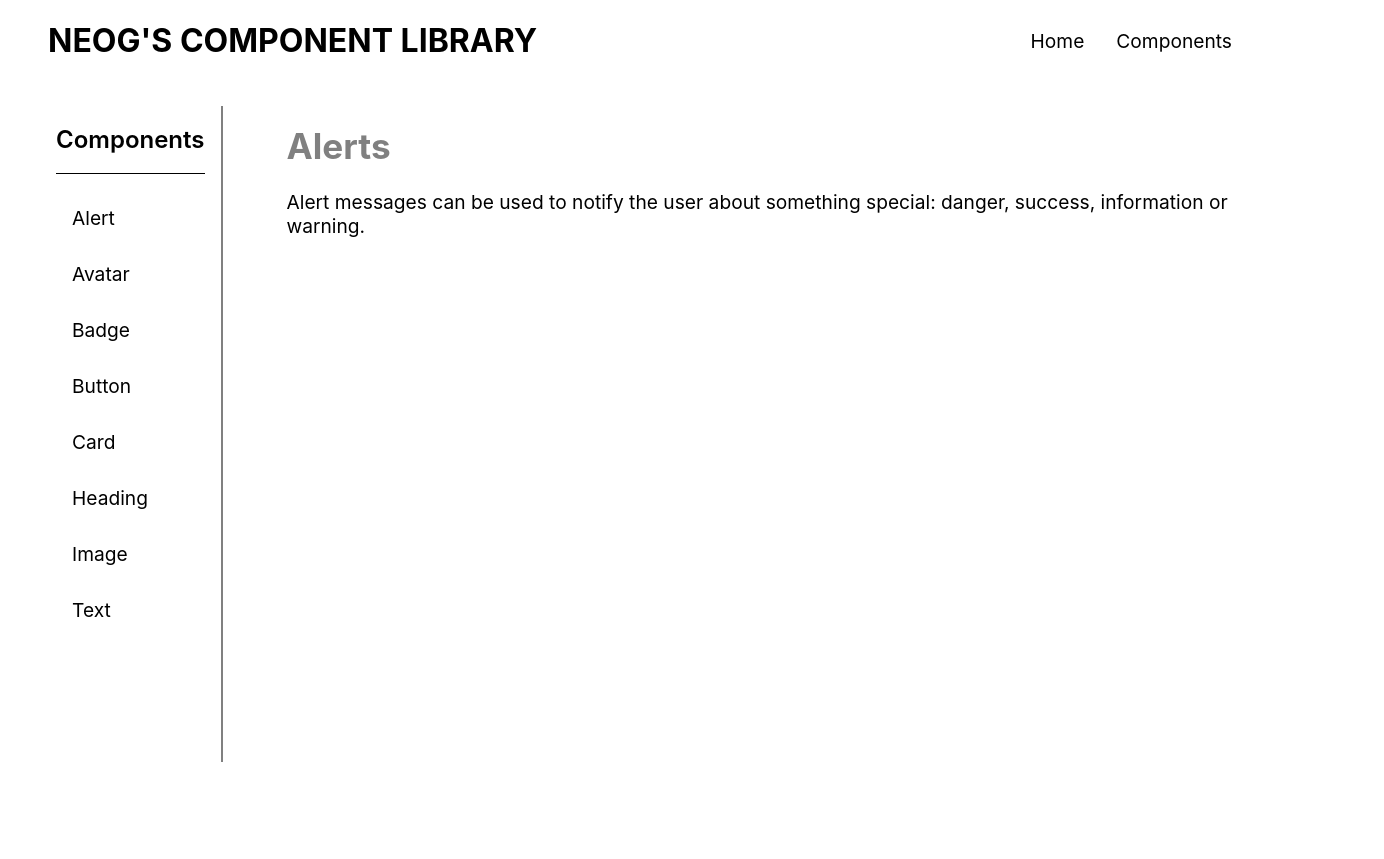
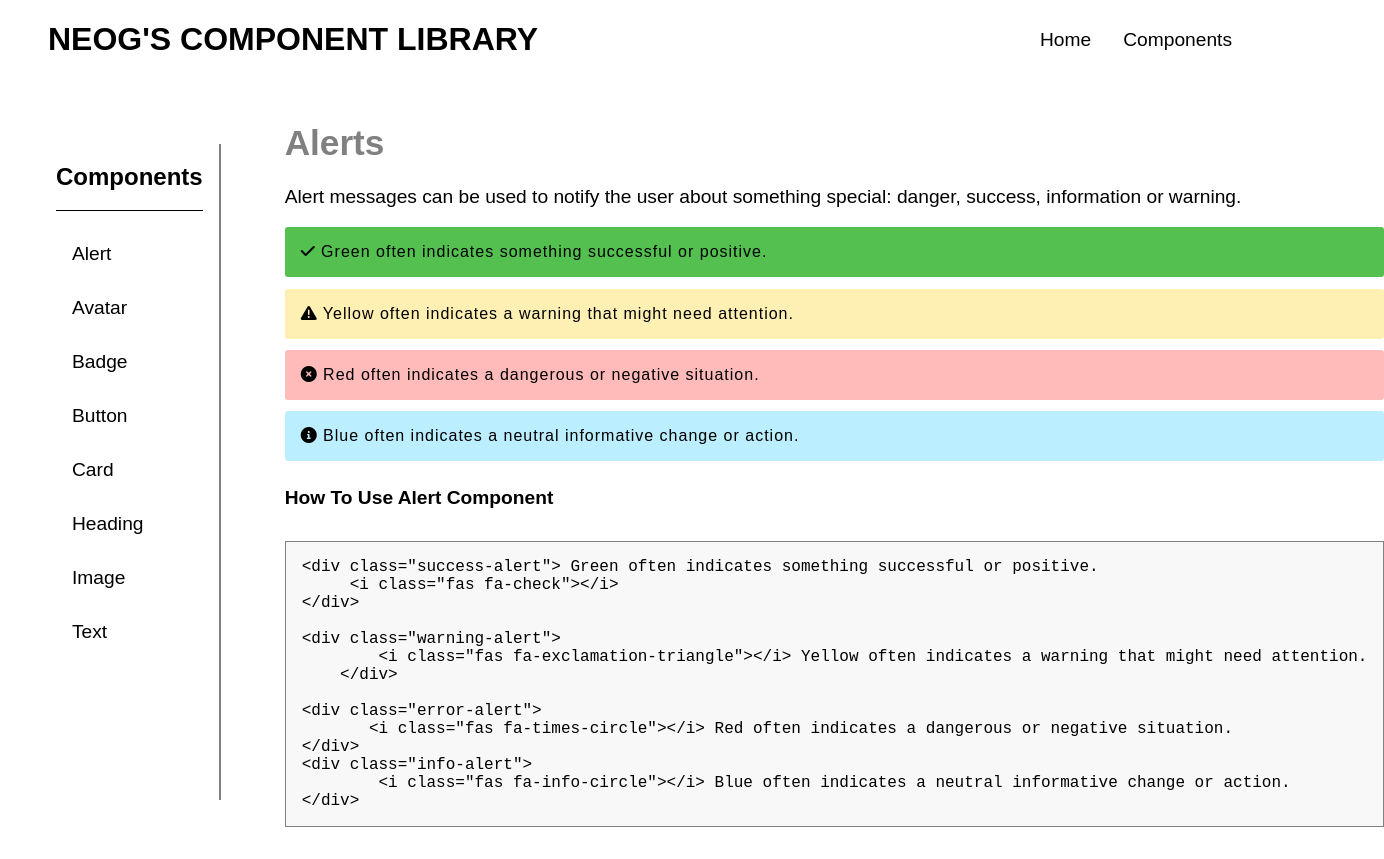
Before and after one commit to mahimagupta24/Component-library, a React (Create React App) app: page /alert in a window 1280 px wide. Shown: the whole page, 1384 px wide, since content can reach past the window. Before the commit the page ends 800 px from the top, so only its background shows below. Built offline with nearby package versions, Linux system fonts and the light colour scheme.

Commit message:
add alert component

```diff
--- a/src/components/Alert/Alert.css
+++ b/src/components/Alert/Alert.css
@@ -1,4 +1,4 @@
-.alert-main{
+.documentation-main{
     display: flex;
 }
 .documentation{
@@ -14,3 +14,55 @@
 .documentation-text{
     font-size:1.2rem;
 }
+
+.documentation-sub-heading{
+    font-size: 1.2rem;
+}
+
+.code-block{
+    display: block;
+    border: 1px solid grey;
+    padding: 1rem;
+    overflow-x: auto;
+    font-size: large;
+    margin-top:2rem;
+    background-color: #F9F8F9;
+}
+.success-alert{
+    background-color: #53C050;
+    border-radius: 3px;
+    font-size: 1rem;
+    font-weight: 300;
+    letter-spacing: 1px;
+    margin: 0.7rem 0;
+    padding: 1rem;
+    /* width: 20rem; */
+}
+.warning-alert{
+    background-color: #FEEFB3;
+    border-radius: 3px;
+    font-size: 1rem;
+    font-weight: 300;
+    letter-spacing: 1px;
+    margin: 0.7rem 0;
+    padding: 1rem;
+    /* width: 20rem; */
+}
+.error-alert{
+    background-color: #FFBABA;
+    border-radius: 3px;
+    font-size: 1rem;
+    font-weight: 300;
+    letter-spacing: 1px;
+    margin: 0.7rem 0;
+    padding: 1rem;
+}
+.info-alert{
+    background-color:#BBEEFF;
+    border-radius: 3px;
+    font-size: 1rem;
+    font-weight: 300;
+    letter-spacing: 1px;
+    margin: 0.7rem 0;
+    padding: 1rem;
+}
--- a/src/components/Alert/Alert.js
+++ b/src/components/Alert/Alert.js
@@ -1,20 +1,61 @@
 import Header from "../Header";
 import SideBar from "../sidebar";
-import "./Alert.css"
-export default function Alert(){
-    return <div>
-        <Header/>
+import "./Alert.css";
 
-            <div className="alert-main">
-            <div>
-        <SideBar/>
+export default function Alert() {
+  return (
+    <div>
+      <Header />
+
+      <div className="documentation-main">
+        <div>
+          <SideBar />
         </div>
         <div className="documentation">
-            <h1 className="documentation-heading">Alerts</h1>
-            <div>
-            <p className="documentation-text">Alert messages can be used to notify the user about something special: danger, success, information or warning.</p>
+          <h1 className="documentation-heading">Alerts</h1>
+          <div>
+            <p className="documentation-text">
+              Alert messages can be used to notify the user about something
+              special: danger, success, information or warning.
+            </p>
+
+            <div className="success-alert">
+              {" "}
+              <i class="fas fa-check"></i> Green often indicates something successful or positive.
             </div>
+            <div class="warning-alert">
+        <i class="fas fa-exclamation-triangle"></i> Yellow often indicates a warning that might need attention.
+    </div>
+            <div class="error-alert">
+        <i class="fas fa-times-circle"></i> Red often indicates a dangerous or negative situation.
+    </div>
+
+            <div class="info-alert">
+        <i class="fas fa-info-circle"></i> Blue often indicates a neutral informative change or action.
+    </div>
+    <h4 className="documentation-sub-heading">How To Use Alert Component</h4>
+            <pre>
+                <div className="code-block">
+              {`<div class="success-alert"> Green often indicates something successful or positive.
+     <i class="fas fa-check"></i>
+</div>
+
+<div class="warning-alert">
+        <i class="fas fa-exclamation-triangle"></i> Yellow often indicates a warning that might need attention.
+    </div>
+
+<div class="error-alert">
+       <i class="fas fa-times-circle"></i> Red often indicates a dangerous or negative situation.
+</div>
+<div class="info-alert">
+        <i class="fas fa-info-circle"></i> Blue often indicates a neutral informative change or action.
+</div>
+`}
+           </div>
+            </pre>
+          </div>
         </div>
-    </div>
-    </div>
+      </div>
+      </div>
+  );
 }
--- a/src/index.css
+++ b/src/index.css
@@ -1,8 +1,7 @@
+
 body {
   margin: 0;
-  font-family: -apple-system, BlinkMacSystemFont, 'Segoe UI', 'Roboto', 'Oxygen',
-    'Ubuntu', 'Cantarell', 'Fira Sans', 'Droid Sans', 'Helvetica Neue',
-    sans-serif;
+  font-family:  "Montserrat", sans-serif;
   -webkit-font-smoothing: antialiased;
   -moz-osx-font-smoothing: grayscale;
 
```
